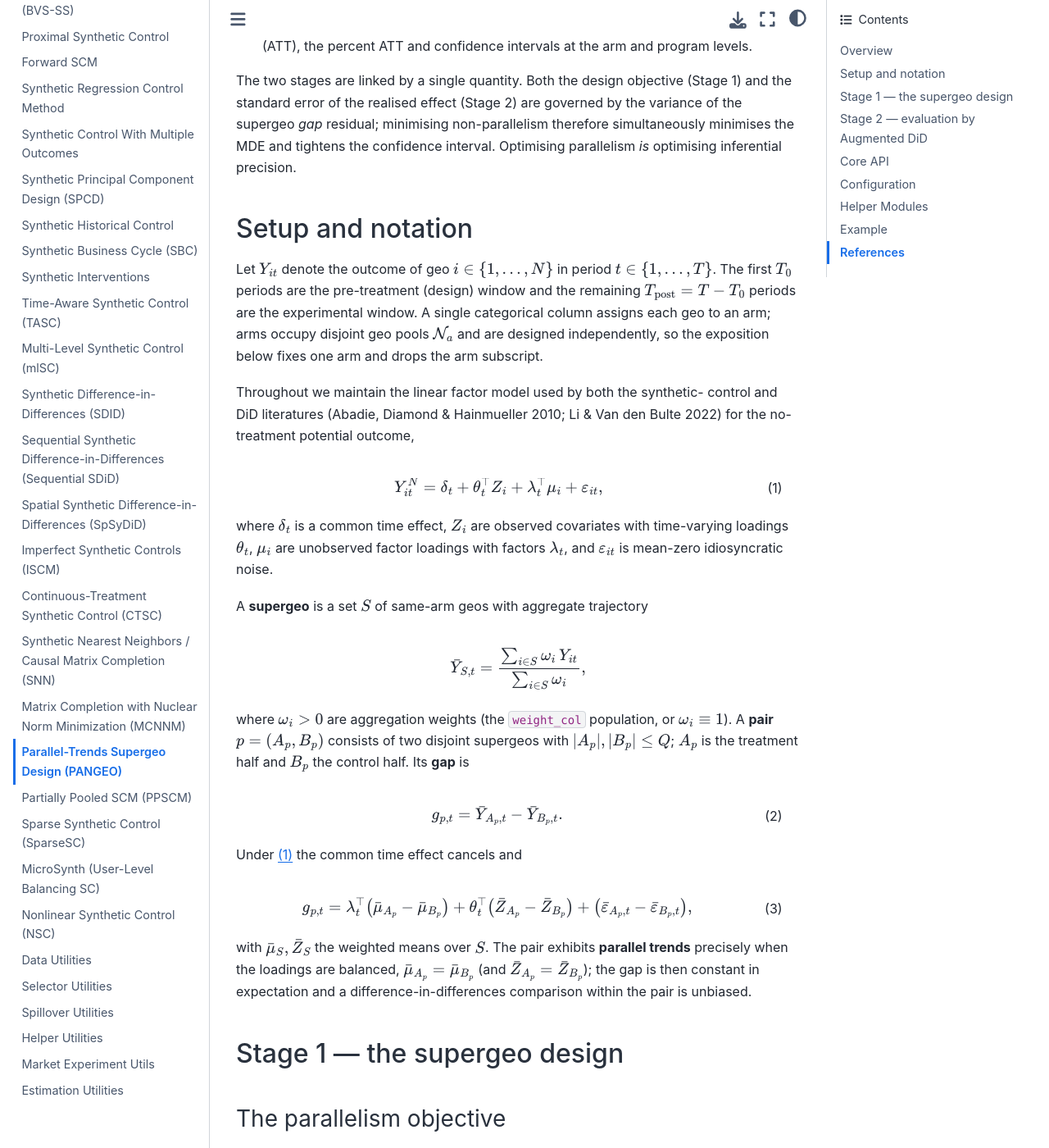
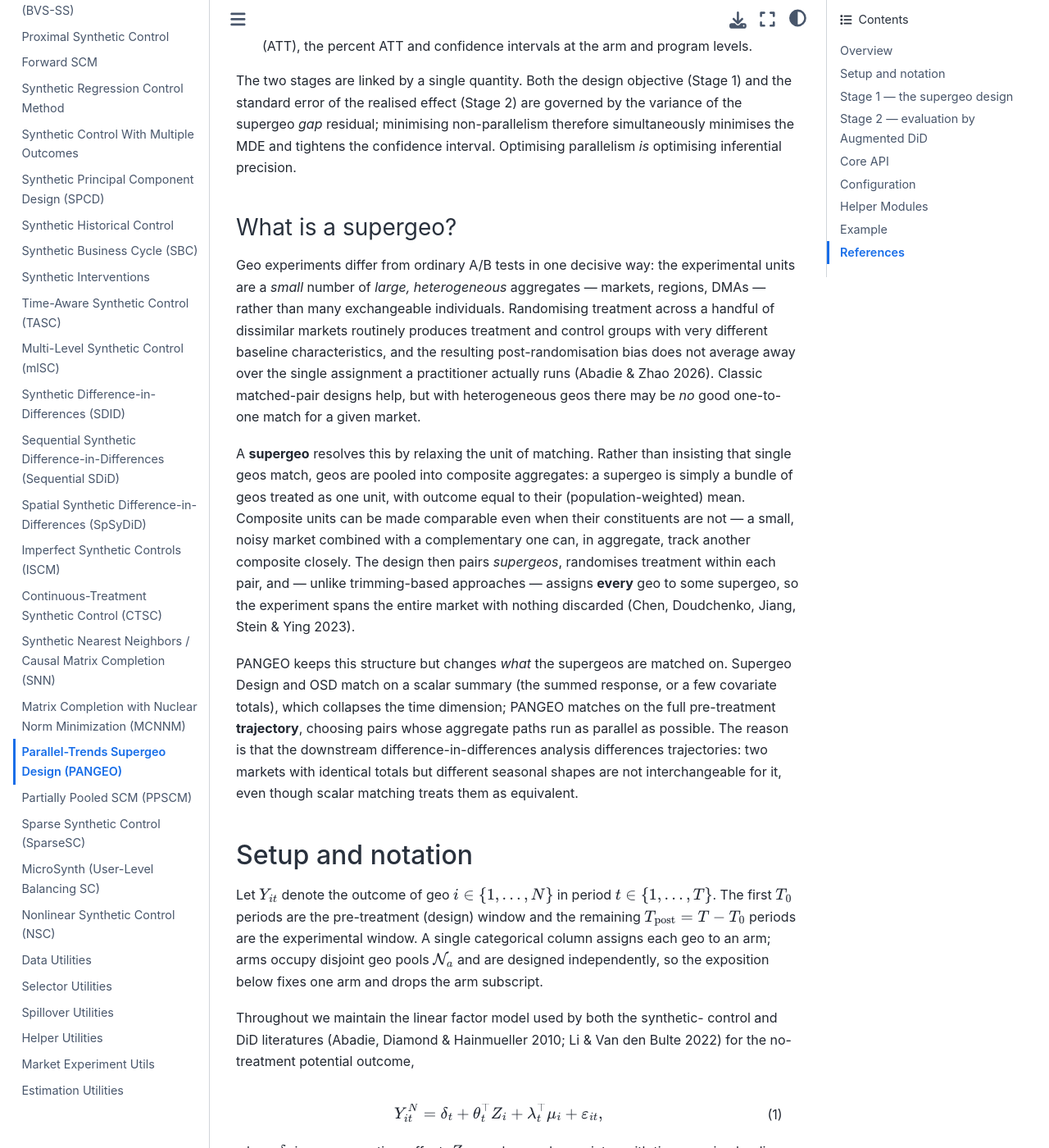
Before and after one commit to jgreathouse9/mlsynth, a Sphinx documentation site: the page built from docs/pangeo.rst, in a window 1280 px wide and 1400 px high, scrolled down 584 px. Shown: the whole window at 82% size. Built offline with Sphinx 7.4.7 and the Sphinx Book theme 1.1.4, drawn with Linux system fonts in a browser that asks for light colours; pages that are not in the unit, such as notebooks, are missing from menus; some of the changed text lies outside the part shown.

Commit message:
Add files via upload

```diff
--- a/docs/pangeo.rst
+++ b/docs/pangeo.rst
@@ -32,6 +32,39 @@ governed by the variance of the supergeo *gap* residual; minimising
 non-parallelism therefore simultaneously minimises the MDE and tightens the
 confidence interval. Optimising parallelism *is* optimising inferential
 precision.
+
+What is a supergeo?
+^^^^^^^^^^^^^^^^^^^
+
+Geo experiments differ from ordinary A/B tests in one decisive way: the
+experimental units are a *small* number of *large, heterogeneous* aggregates
+--- markets, regions, DMAs --- rather than many exchangeable individuals.
+Randomising treatment across a handful of dissimilar markets routinely
+produces treatment and control groups with very different baseline
+characteristics, and the resulting post-randomisation bias does not average
+away over the single assignment a practitioner actually runs (Abadie & Zhao
+2026). Classic matched-pair designs help, but with heterogeneous geos there
+may be *no* good one-to-one match for a given market.
+
+A **supergeo** resolves this by relaxing the unit of matching. Rather than
+insisting that single geos match, geos are pooled into composite aggregates:
+a supergeo is simply a bundle of geos treated as one unit, with outcome equal
+to their (population-weighted) mean. Composite units can be made comparable
+even when their constituents are not --- a small, noisy market combined with
+a complementary one can, in aggregate, track another composite closely. The
+design then pairs *supergeos*, randomises treatment within each pair, and ---
+unlike trimming-based approaches --- assigns **every** geo to some supergeo,
+so the experiment spans the entire market with nothing discarded (Chen,
+Doudchenko, Jiang, Stein & Ying 2023).
+
+PANGEO keeps this structure but changes *what* the supergeos are matched on.
+Supergeo Design and OSD match on a scalar summary (the summed response, or a
+few covariate totals), which collapses the time dimension; PANGEO matches on
+the full pre-treatment **trajectory**, choosing pairs whose aggregate paths
+run as parallel as possible. The reason is that the downstream
+difference-in-differences analysis differences trajectories: two markets with
+identical totals but different seasonal shapes are not interchangeable for
+it, even though scalar matching treats them as equivalent.
 
 Setup and notation
 ------------------
@@ -261,22 +294,24 @@ validity (below).
 Power and the minimum detectable effect
 ^^^^^^^^^^^^^^^^^^^^^^^^^^^^^^^^^^^^^^^^
 
-Because power and the design objective are the same quantity,
-:meth:`mlsynth.PANGEO.fit` returns a power analysis
-(``results.power``). For pair :math:`p` the no-effect gap fluctuates around
-its parallel-trends line with per-period variance estimated on the
-**held-out blank window** (out of sample with respect to the optimisation,
-hence honest),
+Because power and the design objective are governed by the same supergeo
+gap residual, :meth:`mlsynth.PANGEO.fit` returns a power analysis
+(``results.power``). For pair :math:`p` the per-period noise is estimated
+honestly on the **held-out blank window** :math:`\mathcal B` (out of sample
+with respect to the optimisation) as the residual of the *same counterfactual
+model used at evaluation* (:eq:`adid`) --- fit on the estimation window
+:math:`\mathcal E`, evaluated on :math:`\mathcal B`:
 
 .. math::
 
    \hat\sigma_p^2
-     = \frac{1}{|\mathcal B|-1}\sum_{t\in\mathcal B}
-       \big(g_{p,t}-\bar g_p^{\,\mathcal B}\big)^2 .
+     = \frac{1}{|\mathcal B|-1}\sum_{t\in\mathcal B} \hat e_{p,t}^2 .
 
-The :math:`X`-period DiD effect for the pair,
-:math:`\hat\tau_p = \overline{g}_{p,\mathrm{post}} - \bar g_p`, has variance
-:math:`\hat\sigma_p^2\,[f(X,\rho)+f(T_0,\rho)]`, where
+Using the evaluation model here (the augmented-DiD residual by default,
+or the plain level-removed gap when ``att_augment=False``) rather than a
+fixed recipe keeps the projected MDE and the realised standard error
+(:eq:`adidvar`) coherent. The :math:`X`-period effect for the pair then has
+variance :math:`\hat\sigma_p^2\,[f(X,\rho)+f(T_0,\rho)]`, where
 
 .. math::
 
@@ -422,8 +457,21 @@ reduces to a single requirement --- that the regression **residual**
 :math:`e_t` be (weakly dependent) stationary --- which the augmentation and
 trend deliver. The design's parallelism is retained throughout; it minimises
 the residual variance, which by :eq:`adidvar` directly tightens the standard
-error (and the MDE, whose power analysis is independent and continues to use
-the pre-period gap variance).
+error --- and, because the power analysis reads the *same* held-out residual,
+the planning MDE as well.
+
+Plain DiD as an option. Setting ``att_augment=False`` (and optionally
+``att_trend=False``) recovers Li & Van den Bulte's ordinary
+difference-in-differences --- ``y^{T}_t - y^{C}_t = \delta_1 [+ \gamma t] +
+e_t`` with the control coefficient fixed at one --- and the power analysis
+follows suit, so the two stages stay coherent. A head-to-head Monte-Carlo
+comparison (R\ :sup:`2` design + plain DiD versus the augmented defaults)
+found augmented DiD both **more precise** (lower realised MDE) and
+**better-covering** across the stationary, trend-plus-seasonal and
+integrated-factor regimes, because plain DiD has no mechanism to absorb a
+control-scale mismatch or a trend and leaves that structure in its residual.
+The augmented estimator is therefore the default; plain DiD remains available
+for settings where its textbook simplicity is preferred.
 
 Validity envelope (smoke tests)
 ^^^^^^^^^^^^^^^^^^^^^^^^^^^^^^^^
@@ -461,8 +509,14 @@ single :math:`\delta_2` can cointegrate, marks the honest assumption
 boundary. In practice the fitted :math:`\hat\delta_2` (reported as
 ``AttEstimate.scale``) and the residual diagnose whether the assumption
 holds; if a single scale cannot flatten the gap, add covariate or seasonal
-regressors before trusting the interval. These experiments live in
-``mlsynth/tests/test_pangeo.py`` (``TestADIDInference``).
+regressors before trusting the interval.
+
+Because the power analysis now uses the evaluation model's held-out
+residual, the **planning MDE is calibrated to the realised standard error**:
+on the stationary gap the projected MDE matches the realised value to within
+roughly 7% (ratio :math:`\approx 0.93`), and on integrated gaps it is
+conservative (over-states the MDE), the safe direction. These experiments
+live in ``mlsynth/tests/test_pangeo.py`` (``TestADIDInference``).
 
 .. code-block:: python
 
```
